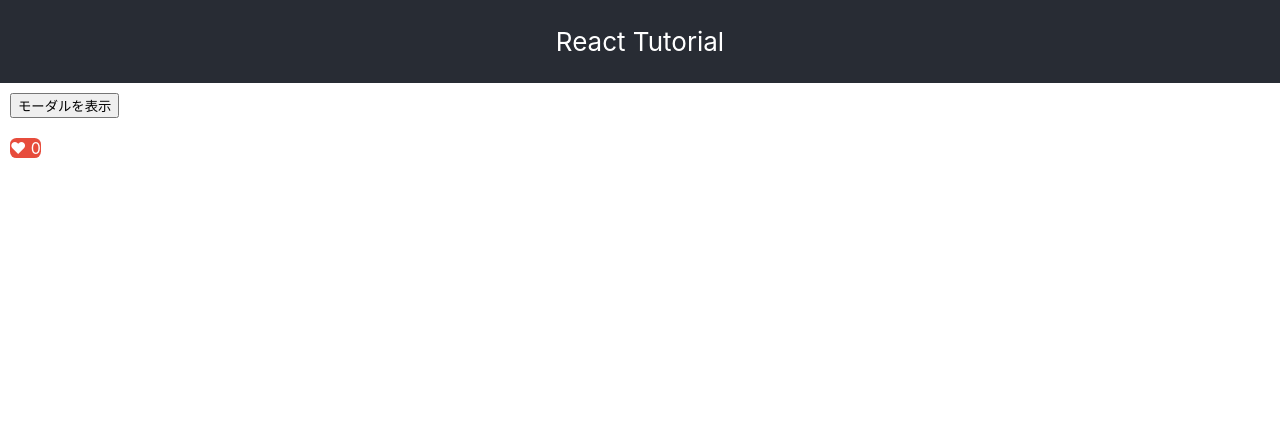
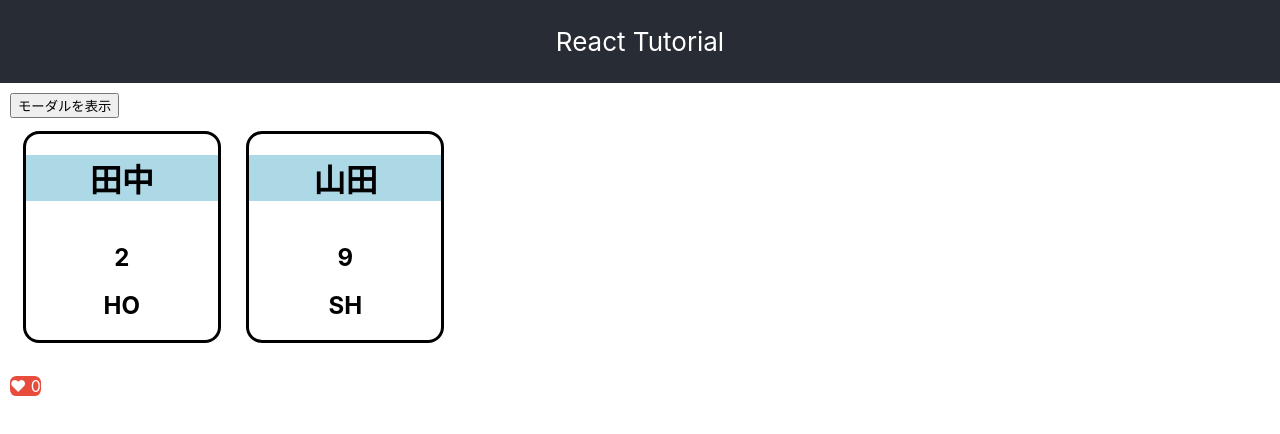
Before and after one commit to Kou-ISK/react-tutorial, a React (Create React App) app: page /player in a window 1280 px wide. Shown: the top 434 px of the page. Built offline with nearby package versions, Linux system fonts and the light colour scheme.

Commit message:
feat: 選手表示用ページを作成

```diff
--- a/src/App.css
+++ b/src/App.css
@@ -94,3 +94,26 @@ footer {
 .account-name {
   color: gray;
 }
+
+.player-list {
+  display: flex;
+}
+
+.player {
+  width: 15vw;
+  text-align: center;
+  align-content: center;
+  margin: 1vw;
+  border: black;
+  border-style: solid;
+  border-radius: 1em;
+}
+
+.player-info {
+  text-align: center;
+  align-content: center;
+}
+
+.player-name {
+  background-color: lightblue;
+}
--- /dev/null
+++ b/src/components/PlayerItem.tsx
@@ -0,0 +1,16 @@
+import React from "react"
+import { Player } from "../types/Player"
+
+export const PlayerItem = (player: Player) => {
+    return (
+        <>
+            <div className="player">
+                <h1 className="player-name">{player.name}</h1>
+                <div className="player-info">
+                    <h2 className="position-num">{player.positionNum}</h2>
+                    <h2 className="position-name">{player.position}</h2>
+                </div>
+            </div>
+        </>
+    )
+}
--- /dev/null
+++ b/src/components/PlayerList.tsx
@@ -0,0 +1,10 @@
+import React from "react"
+import { Player } from "../types/Player"
+import { PlayerItem } from "./PlayerItem"
+
+export const PlayerList = ({ playerList }: { playerList: Player[] }) => {
+    const playerListComponent = playerList.map((player: Player) => (
+        <PlayerItem name={player.name} positionNum={player.positionNum} position={player.position} />
+    ))
+    return <div className="player-list">{playerListComponent}</div>
+}
--- a/src/pages/MainPage.tsx
+++ b/src/pages/MainPage.tsx
@@ -1,9 +1,4 @@
 import React, { useState, useRef } from 'react';
-import { useTodo } from "../hooks/useTodo";
-import { Todo } from "../types/Todo";
-import { TodoAdd } from "./../components/TodoAdd";
-import { TodoList } from "./../components/TodoList";
-import { TodoTitle } from "./../components/TodoTitle";
 import { HelloWorldButton } from './../components/HelloWorldButton';
 import { StarRating } from '../components/StarRating';
 import { Calc } from './../components/Calc';
--- /dev/null
+++ b/src/pages/PlayerPage.tsx
@@ -0,0 +1,29 @@
+import React, { useState } from "react";
+import { PlayerList } from "../components/PlayerList";
+import { Player } from "../types/Player";
+
+export const PlayerPage = () => {
+    const [playerList, setPlayerList] = useState([
+        {
+            positionNum: 2,
+            position: "HO",
+            name: "田中"
+        },
+        {
+            positionNum: 9,
+            position: "SH",
+            name: "山田"
+        }
+    ]);
+
+    // TODO
+    // 新規プレーヤー追加用コンポーネント作成
+    // ドラッグ&ドロップで並び替えられるようにする
+    // positionNumに応じて配置を変えられるようにする
+
+    return (
+        <>
+            <PlayerList playerList={playerList} />
+        </>
+    )
+}
--- a/src/router/Router.tsx
+++ b/src/router/Router.tsx
@@ -4,6 +4,7 @@ import { Page2 } from '../pages/Page2';
 import { MainPage } from "../pages/MainPage";
 import { TodoAppPage } from "../pages/TodoAppPage";
 import { Tweets } from "../pages/Tweets";
+import { PlayerPage } from "../pages/PlayerPage";
 
 export const Router = () => {
     return (
@@ -14,6 +15,7 @@ export const Router = () => {
                     <Route path="/todo" element={<TodoAppPage />} />
                     <Route path="/page2" element={<Page2 />} />
                     <Route path="/tweet" element={<Tweets />} />
+                    <Route path="/player" element={<PlayerPage />} />
                 </Routes>
             </BrowserRouter>
         </>
--- /dev/null
+++ b/src/types/Player.ts
@@ -0,0 +1,5 @@
+export type Player = {
+    positionNum: number,
+    position: string,
+    name: string
+}
```
